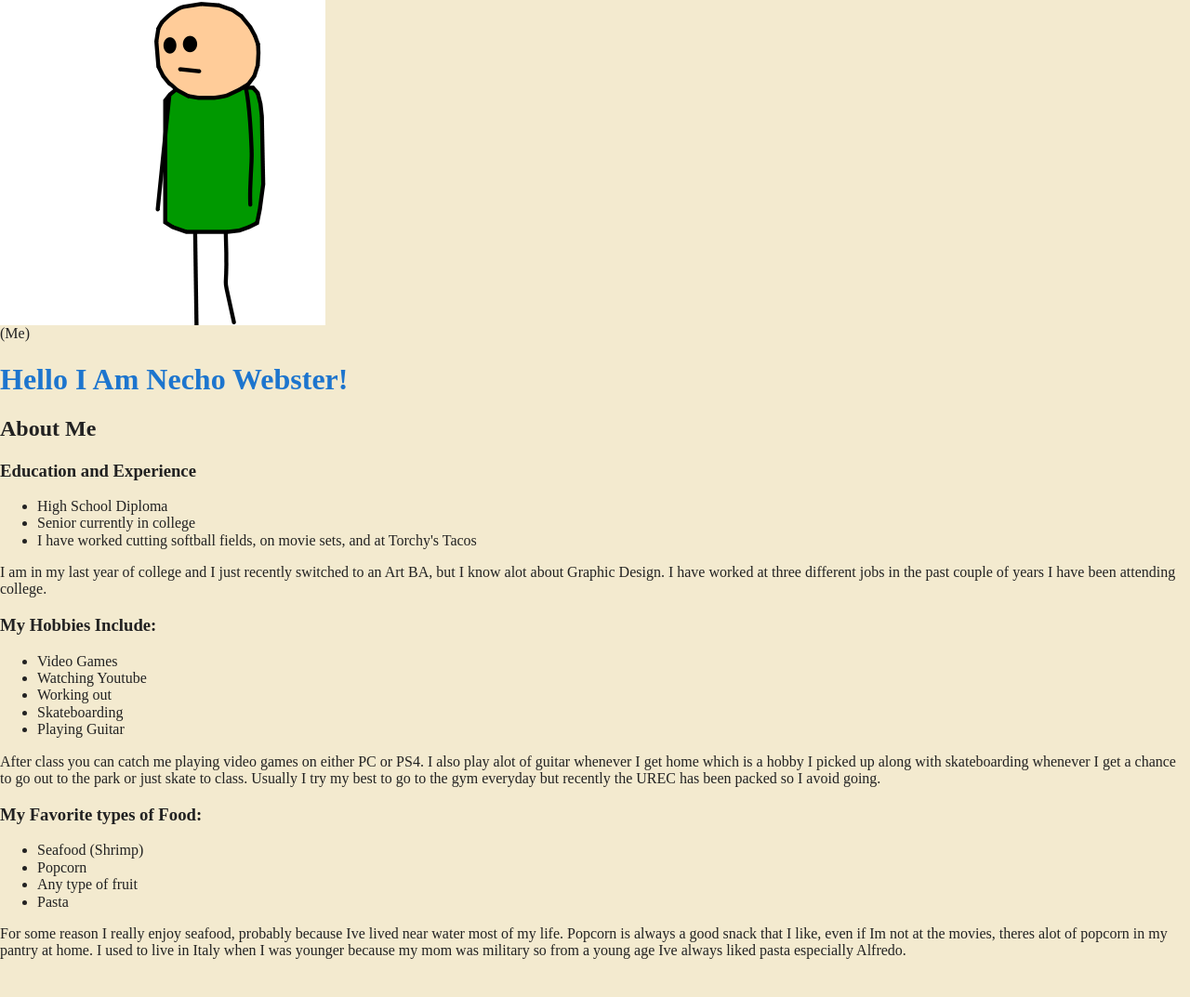
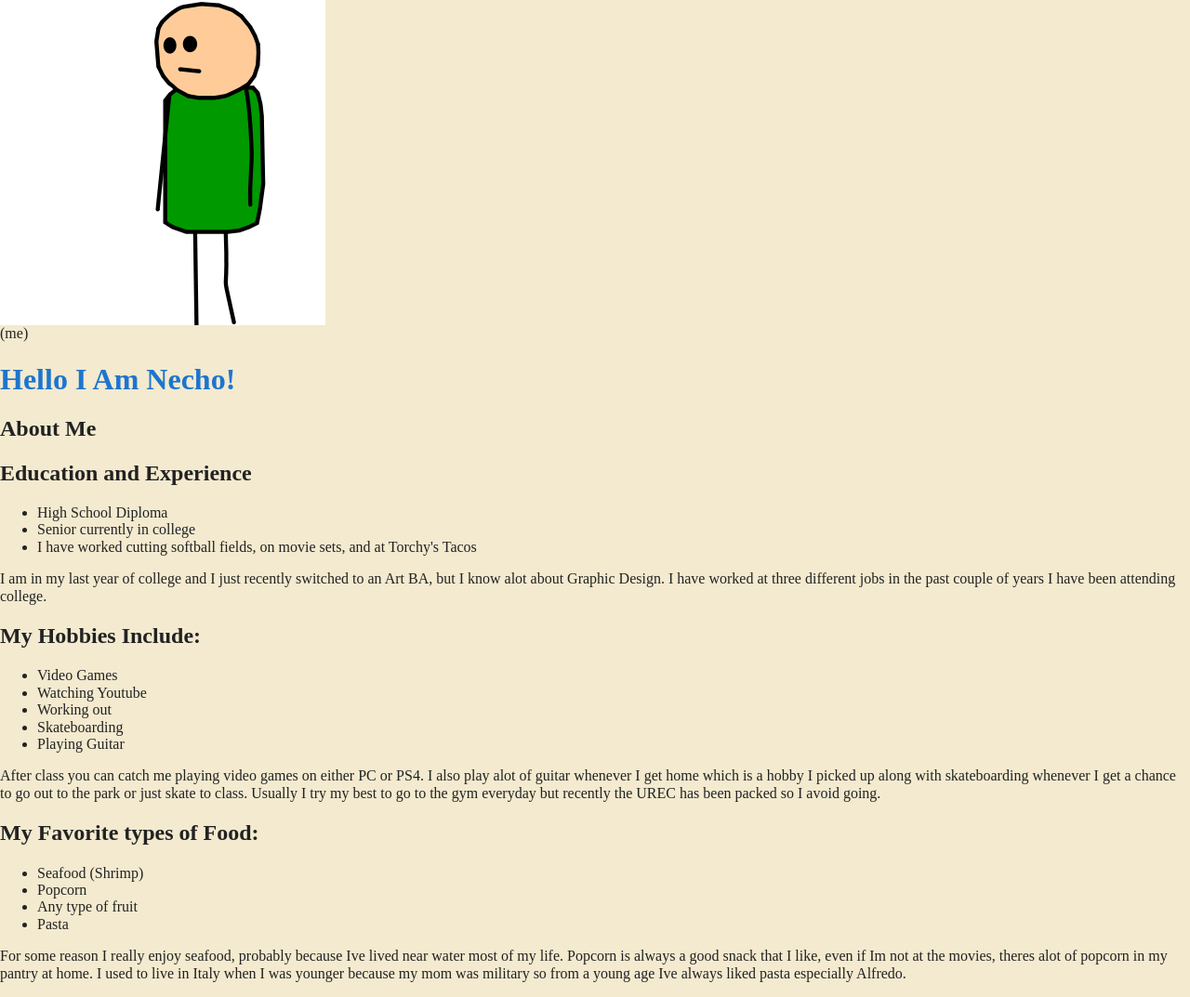
Before and after one commit to xNACHOx/Repository-2-Resume, a website built with Parcel: page index.html in a window 1280 px wide. Shown: the whole page at 93% size. Before the commit the page ends 1049 px from the top, so only its background shows below. Built offline with nearby package versions, Linux system fonts and the light colour scheme.

Commit message:
Changed jpg name
Changed image name
changed h2s

```diff
--- a/index.html
+++ b/index.html
@@ -19,15 +19,15 @@
   </head>
   <body>
     <!-- Add your site or application content here -->
-    <img src="img/Cyanide guy.jpg" alt="">
-    <figcaption>(Me)</figcaption>
-    <h1>Hello I Am Necho Webster!</h1>
+    <img src="img/cyanide_guy.jpg" alt="">
+    <figcaption>(me)</figcaption>
+    <h1>Hello I Am Necho!</h1>
     <Main>
     <section>
     <h2>About Me</h2>
     <section>
     <section>
-    <h3>Education and Experience</h3>
+    <h2>Education and Experience</h2>
     <ul>
       <li>High School Diploma</li>
       <li>Senior currently in college</li>
@@ -40,7 +40,7 @@
     </p>
     <section>
     <section>
-      <h3>My Hobbies Include:</h3>
+      <h2>My Hobbies Include:</h2>
       <ul>
         <li>Video Games</li>
         <li>Watching Youtube</li>
@@ -57,7 +57,7 @@
       </p>
     </section>
     <section>
-      <h3>My Favorite types of Food:</h3>
+      <h2>My Favorite types of Food:</h2>
       <ul>
         <li>Seafood (Shrimp)</li>
         <li>Popcorn</li>
```
Also changed, not shown: img/cyanide_guy.jpg (renamed from img/Cyanide guy.jpg).
